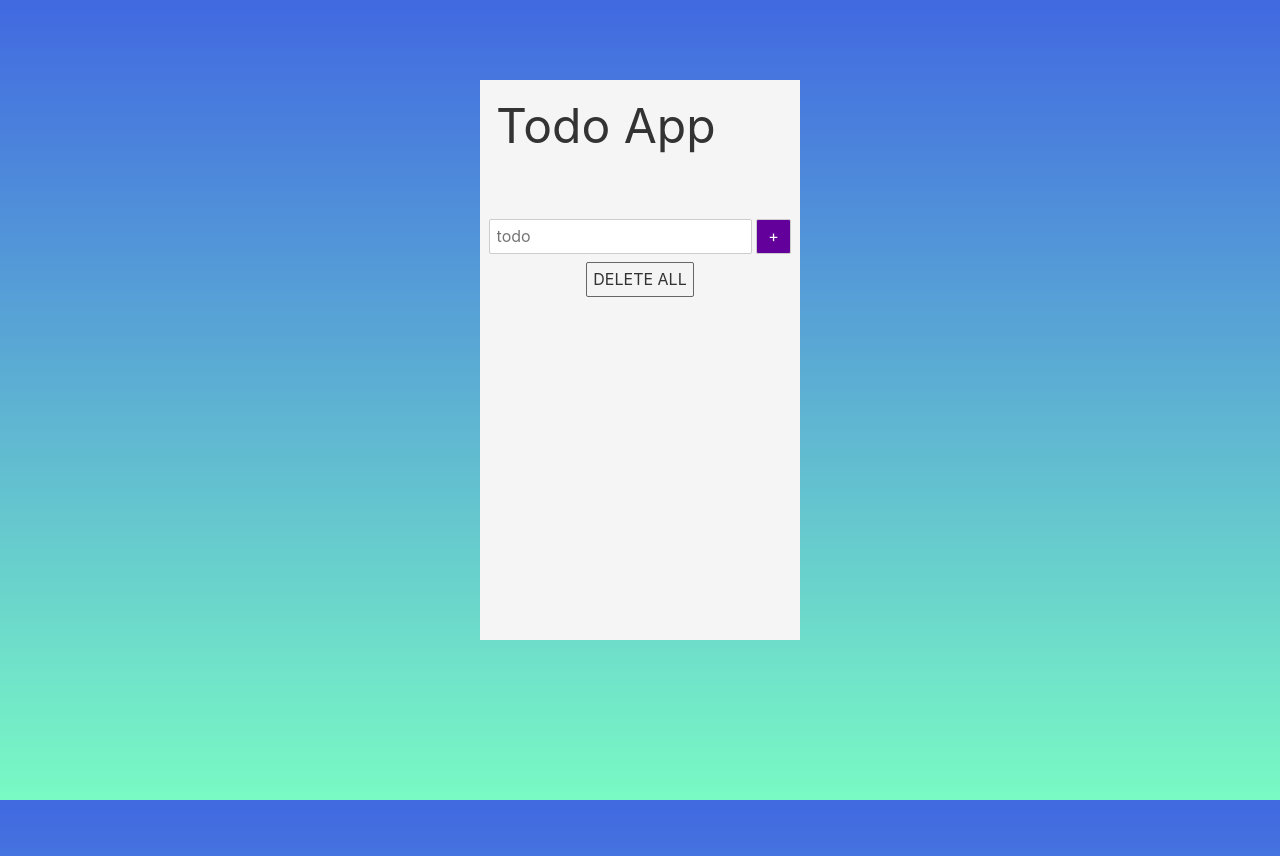
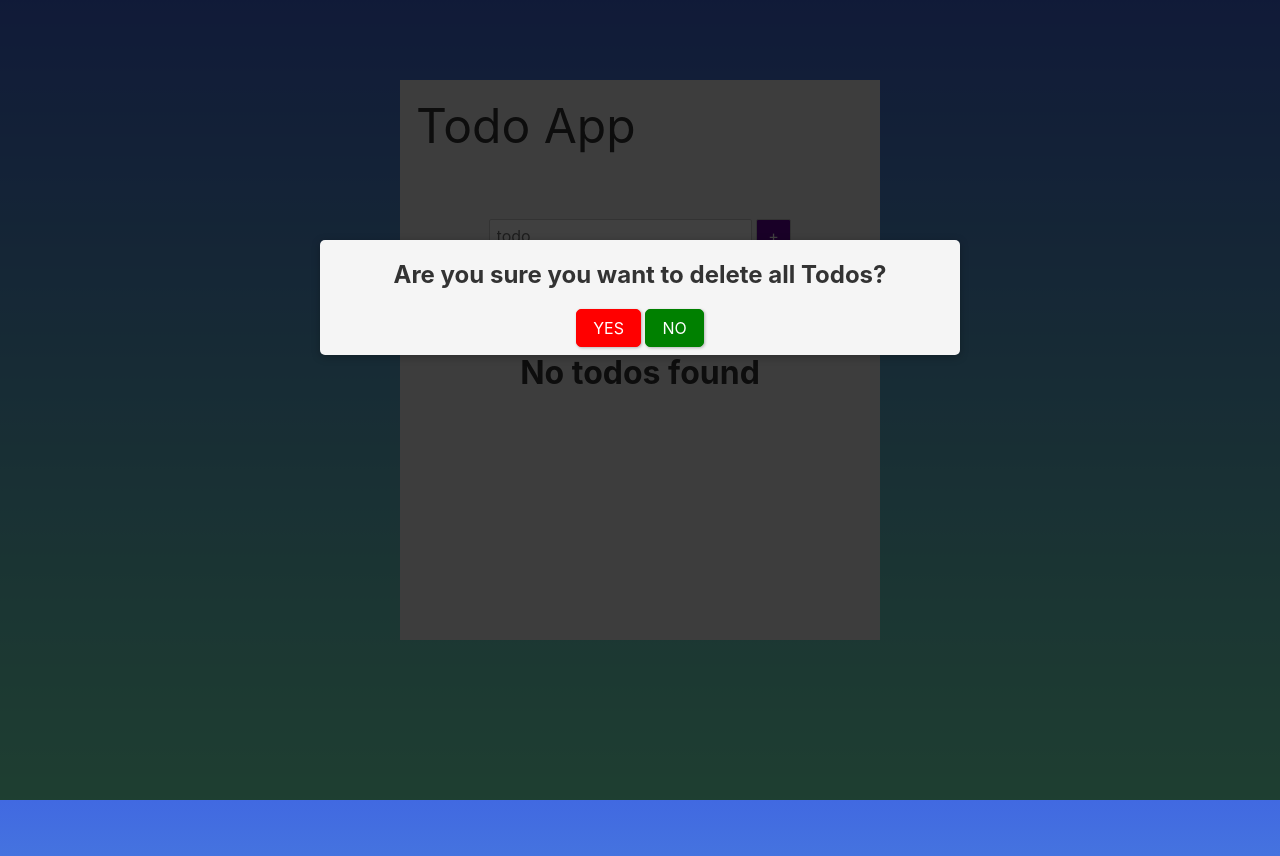
Before and after one commit to tamaszentai/svelte_python_todo, a Svelte app in the folder client/: page / in a window 1280 px wide. Both pictures are taken after a click on the button "DELETE ALL". Shown: the top 856 px of the page. Built offline with nearby package versions, Linux system fonts and the light colour scheme.

Commit message:
add modal, add button

```diff
--- a/client/src/AddForm.svelte
+++ b/client/src/AddForm.svelte
@@ -7,11 +7,10 @@
   let todo = {
     id: uuidv4(),
     name: "",
-    isCompleted: false,
+    isImportant: false,
   };
 
   const addTodoHandler = (e) => {
-    e.preventDefault();
     dispatch("addtodo", todo);
     todo = {
       id: uuidv4(),
@@ -20,7 +19,7 @@
   };
 </script>
 
-<form on:submit={addTodoHandler}>
+<form on:submit|preventDefault={addTodoHandler}> <!-- event modifier -->
   <input type="text" placeholder="todo" bind:value={todo.name} required />
   <input type="submit" value=" + " />
 </form>
--- a/client/src/App.svelte
+++ b/client/src/App.svelte
@@ -1,34 +1,78 @@
 <script>
+  import { fade } from 'svelte/transition';
+  import { flip } from 'svelte/animate';
+  import { onMount } from "svelte";
+  import { todos } from "./store.js";
+
   import Nav from "./Nav.svelte";
   import AddForm from "./AddForm.svelte";
   import ListItem from "./ListItem.svelte";
+  import Modal from "./Modal.svelte";
+  import Button from "./Button.svelte";
 
-  import { data } from "./store.js";
+
+  let modalToggle = false;
+
+  onMount(async () => {
+    fetch("http://localhost:8000")
+      .then(res => {
+        if (!res.ok) {
+          throw new Error("Failed!");
+        }
+        return res.json();
+      })
+      .then(data => {
+        console.log(data);
+        $todos = [...data]
+      })
+      .catch((error) => {
+        console.log(error);
+      });
+  });
 
   const addTodoHandler = (e) => {
     const newTodo = e.detail;
-    $data = [...$data, newTodo];
+    $todos = [...$todos, newTodo];
+    console.log($todos);
   };
 
   const deleteAllHandler = () => {
-    $data = [];
+    $todos = [];
+  };
+
+  const openModal = () => {
+    modalToggle = true;
+  }
+
+  const closeModal = () => {
+    modalToggle = false;
   }
 </script>
 
 <main>
+  {#if modalToggle}
+  <Modal on:closemodal={closeModal}>
+    <Button value={true}>YES</Button>
+    <Button value={false}>NO</Button>
+  </Modal>
+  {/if}
   <Nav />
   <div class="wrapper">
     <AddForm on:addtodo={addTodoHandler} />
-    <button class="delete-all" on:click={deleteAllHandler}>DELETE ALL</button>
+    <button class="delete-all" on:click={openModal}>DELETE ALL</button>
   </div>
   <div class="list">
     <ul>
-      {#each $data as todo}
+      {#each $todos as todo (todo.id)}
+      <div transition:fade animate:flip>
         <ListItem
           id={todo.id}
           name={todo.name}
-          isCompleted={todo.isCompleted}
+          isImportant={todo.isImportant}
         />
+      </div>
+      {:else}
+      <h1>No todos found</h1>
       {/each}
     </ul>
   </div>
@@ -36,7 +80,7 @@
 
 <style>
   main {
-    width: 20rem;
+    width: 30rem;
     min-height: 35rem;
     margin: 5rem auto;
     background-color: whitesmoke;
@@ -47,6 +91,10 @@
 
   .list {
     margin: 0 auto;
+  }
+
+  h1 {
+    text-align: center;
   }
 
   ul {
--- /dev/null
+++ b/client/src/Button.svelte
@@ -0,0 +1,34 @@
+<script>
+    export let value;
+</script>
+
+<button class={value ? '' : 'button no'} on:click >
+  <slot />
+</button>
+
+<style>
+  button{
+    font: inherit;
+    border: 1px solid red;
+    background: red;
+    padding: 0.5rem 1rem;
+    color: white;
+    border-radius: 5px;
+    box-shadow: 1px 1px 3px rgba(0, 0, 0, 0.26);
+    cursor: pointer;
+    text-decoration: none;
+  }
+
+  button.no{
+    font: inherit;
+    border: 1px solid green;
+    background: green;
+    padding: 0.5rem 1rem;
+    color: white;
+    border-radius: 5px;
+    box-shadow: 1px 1px 3px rgba(0, 0, 0, 0.26);
+    cursor: pointer;
+    text-decoration: none;
+
+  }
+</style>
--- a/client/src/ListItem.svelte
+++ b/client/src/ListItem.svelte
@@ -1,30 +1,30 @@
 <script>
-  import { data } from "./store.js";
+  import { todos } from "./store.js";
 
   export let id;
   export let name;
-  export let isCompleted;
+  export let isImportant;
 
   const updateTodoHandler = (id) => {
-    const todo = $data.find((todo) => todo.id === id);
-    todo.isCompleted = !todo.isCompleted;
-    $data = [...$data]; // <-- rerender data
+    const todo = $todos.find((todo) => todo.id === id);
+    todo.isImportant = !todo.isImportant;
+    $todos = [...$todos]; // <-- rerender data
   };
 
   const deleteTodoHandler = (id) => {
-    $data = $data.filter((todo) => todo.id !== id);
+    $todos = $todos.filter((todo) => todo.id !== id);
   };
 </script>
 
 <div class="list-item">
-  <li>
+  <li class="{isImportant ? "name important" : ""}">
     <input
       type="checkbox"
-      checked={isCompleted}
+      checked={isImportant}
       on:click={() => updateTodoHandler(id)}
     />
-    <span class={isCompleted ? "name crossed" : ""}>{name}</span>
-    <span class="close">
+    <span>{name}</span>
+    <span class="delete">
       <i
         style="font-size:24px"
         class="fa"
@@ -52,7 +52,7 @@
     position: relative;
   }
 
-  .close {
+  .delete {
     cursor: pointer;
     position: absolute;
     top: 50%;
@@ -61,11 +61,11 @@
     transform: translate(0%, -50%);
   }
 
-  .close:hover {
+  .delete:hover {
     color: red;
   }
 
-  .name.crossed {
-    text-decoration: line-through;
+  .name.important {
+    background: salmon;
   }
 </style>
--- /dev/null
+++ b/client/src/Modal.svelte
@@ -0,0 +1,58 @@
+<script>
+    import { createEventDispatcher } from 'svelte';
+    const dispatch = createEventDispatcher();
+
+    const closeModal = () => {
+        dispatch('closemodal');
+    }
+
+</script>
+
+<div class="modal-backdrop" on:click={closeModal}/>
+<div class="modal">
+    <h2>Are you sure you want to delete all Todos?</h2>
+    <footer>
+    <slot />
+</footer>
+</div>
+
+<style>
+  .modal-backdrop {
+    position: fixed;
+    top: 0;
+    left: 0;
+    width: 100%;
+    height: 100%;
+    background: rgba(0, 0, 0, 0.75);
+    z-index: 10;
+  }
+
+  .modal {
+    position: fixed;
+    top: 30vh;
+    left: 10%;
+    width: 80%;
+    max-height: 80vh;
+    background: whitesmoke;
+    border-radius: 5px;
+    z-index: 100;
+    box-shadow: 0 2px 8px rgba(0, 0, 0, 0.26);
+    overflow: scroll;
+  }
+
+  footer {
+      text-align: center;
+  }
+
+
+  h2 {
+      text-align: center;
+  }
+
+  @media (min-width: 768px) {
+    .modal {
+      width: 40rem;
+      left: calc(50% - 20rem);
+    }
+  }
+</style>
--- a/client/src/store.js
+++ b/client/src/store.js
@@ -1,20 +1,26 @@
 import {writable} from 'svelte/store';
-import { v4 as uuidv4 } from "uuid";
+// import { v4 as uuidv4 } from "uuid";
 
-export const data = writable([
-    {
-      id: uuidv4(),
-      name: "Walk the dog",
-      isCompleted: false,
-    },
-    {
-      id: uuidv4(),
-      name: "Wash the dishes",
-      isCompleted: true,
-    },
-    {
-      id: uuidv4(),
-      name: "Cook a meal",
-      isCompleted: false,
-    },
-  ]);
+
+export const todos = writable([
+
+])
+
+
+// export const todos = writable([
+//     {
+//       id: uuidv4(),
+//       name: "Walk the dog",
+//       isCompleted: false,
+//     },
+//     {
+//       id: uuidv4(),
+//       name: "Wash the dishes",
+//       isCompleted: true,
+//     },
+//     {
+//       id: uuidv4(),
+//       name: "Cook a meal",
+//       isCompleted: false,
+//     },
+//   ]);
```
Also changed, not shown: 2 other files (tests, documents, lock files or other folders).
